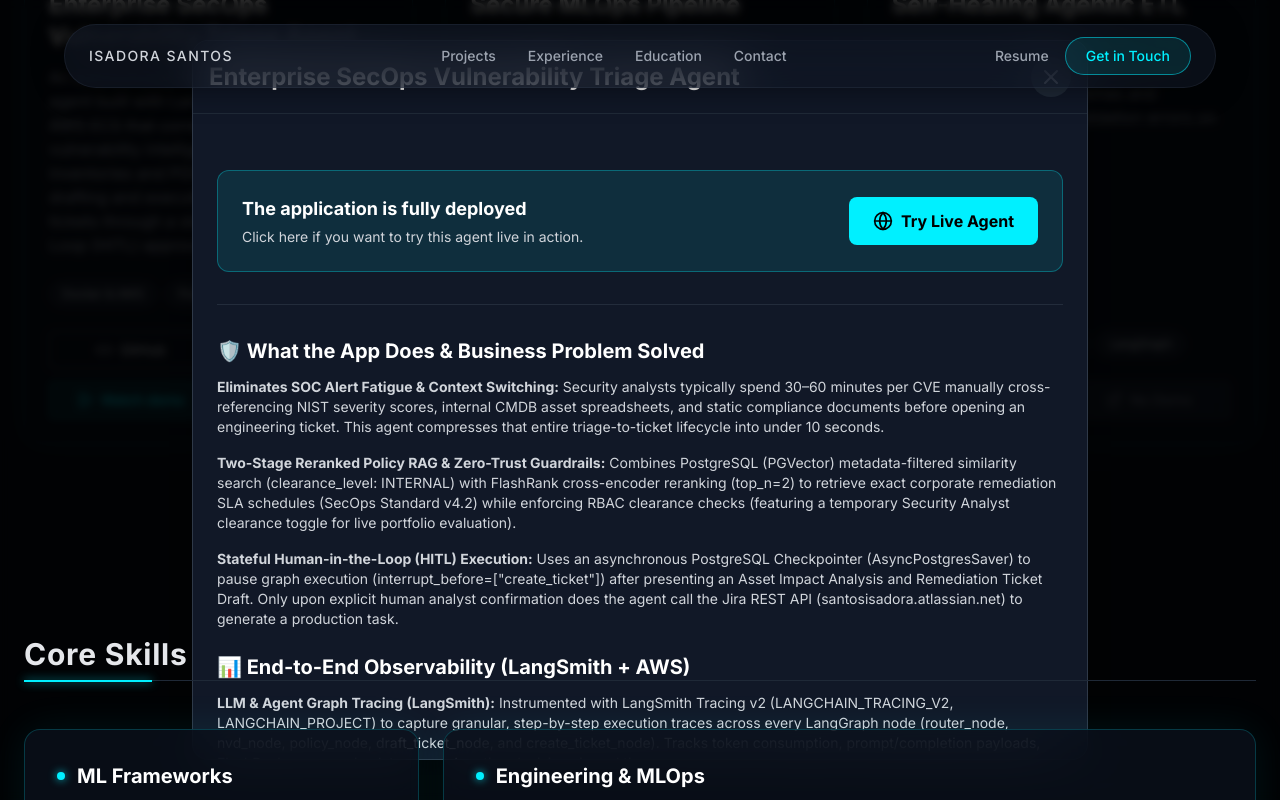
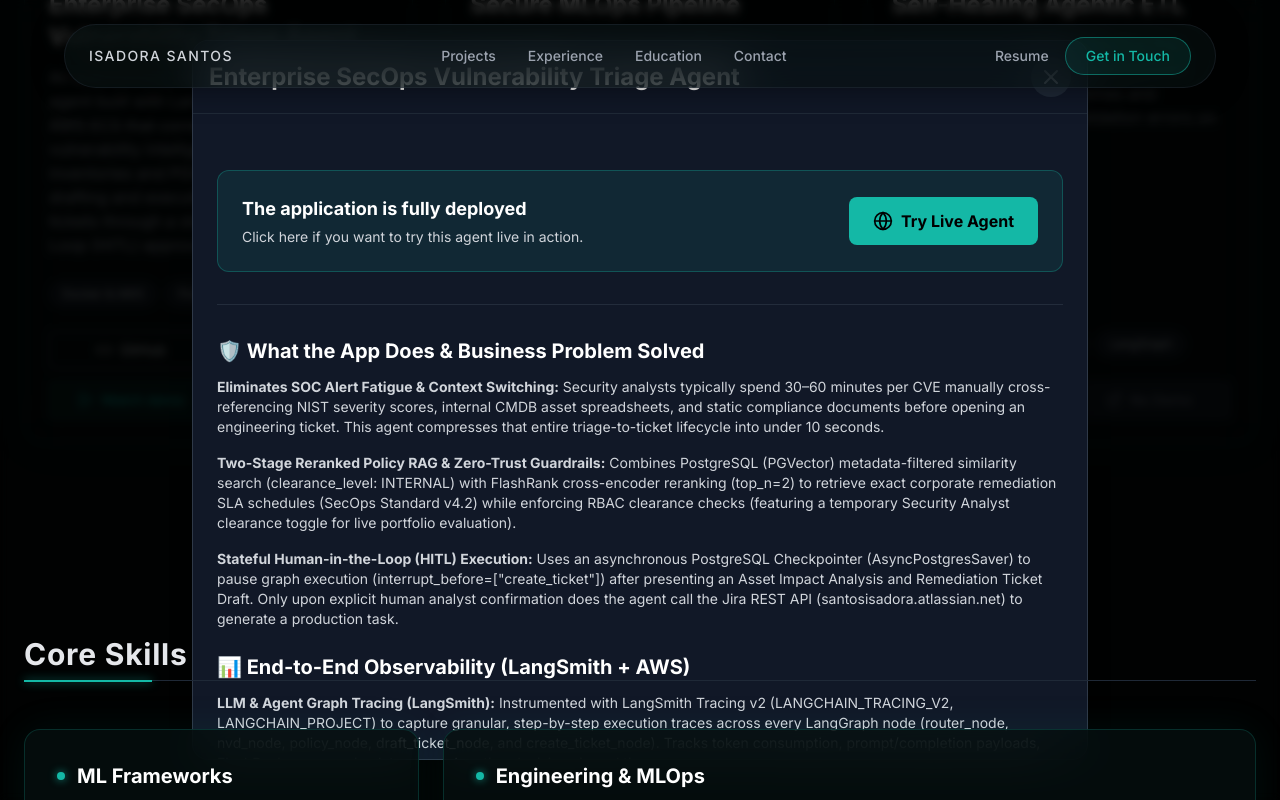
Before and after one commit to santosisadora/myportfolio, a React (Vite) app: page / in a window 1280 px wide. Both pictures are taken after a click on the button "View Details". Shown: the part 1339-2139 px from the top of the page. Built offline with nearby package versions, Linux system fonts and the light colour scheme.

Commit message:
style: Update color palette to dark teal and frosted glass, and update Experience title

```diff
--- a/src/App.jsx
+++ b/src/App.jsx
@@ -12,7 +12,7 @@
 
 function App() {
   return (
-    <div className="min-h-screen bg-[#070b14] text-gray-200 font-sans selection:bg-primary/30 relative overflow-x-hidden">
+    <div className="min-h-screen bg-[#050a0a] text-gray-200 font-sans selection:bg-primary/30 relative overflow-x-hidden">
       {/* Ambient background glows */}
       <div className="fixed top-[-20%] left-[-10%] w-[50vw] h-[50vw] rounded-full bg-primary/5 blur-[120px] pointer-events-none -z-10"></div>
       <div className="fixed bottom-[-20%] right-[-10%] w-[50vw] h-[50vw] rounded-full bg-primary/5 blur-[120px] pointer-events-none -z-10"></div>
--- a/src/components/Contact.jsx
+++ b/src/components/Contact.jsx
@@ -67,7 +67,7 @@
           whileInView={{ opacity: 1, y: 0 }}
           viewport={{ once: true }}
           transition={{ duration: 0.5, delay: 0.2 }}
-          className="glass-panel-heavy rounded-2xl p-8 w-full shadow-[0_0_50px_rgba(0,240,255,0.1)]"
+          className="glass-panel-heavy rounded-2xl p-8 w-full shadow-[0_0_50px_rgba(20,184,166,0.1)]"
         >
           <div className="flex flex-col gap-6">
             {contactLinks.map((link, index) => (
--- a/src/components/Education.jsx
+++ b/src/components/Education.jsx
@@ -47,7 +47,7 @@
             <h2 className="text-3xl font-bold text-gray-200 tracking-wide">Education</h2>
           </div>
           <div className="w-full h-[1px] bg-gray-800 relative">
-            <div className="absolute top-0 left-0 w-32 h-[2px] bg-primary shadow-[0_0_10px_rgba(0,240,255,0.8)]"></div>
+            <div className="absolute top-0 left-0 w-32 h-[2px] bg-primary shadow-[0_0_10px_rgba(20,184,166,0.8)]"></div>
           </div>
         </motion.div>
 
@@ -59,7 +59,7 @@
               whileInView={{ opacity: 1, x: 0 }}
               viewport={{ once: true }}
               transition={{ duration: 0.5, delay: index * 0.1 }}
-              className="glass-panel rounded-2xl p-6 flex gap-5 items-start h-full transition-all duration-500 hover:shadow-[0_0_30px_rgba(0,240,255,0.15)]"
+              className="glass-panel rounded-2xl p-6 flex gap-5 items-start h-full transition-all duration-500 hover:shadow-[0_0_30px_rgba(20,184,166,0.15)]"
             >
               <div className="p-3 bg-primary/10 rounded-full flex-shrink-0 mt-1">
                 <GraduationCap className="w-6 h-6 text-primary" />
--- a/src/components/Footer.jsx
+++ b/src/components/Footer.jsx
@@ -12,9 +12,9 @@
 const Logo = () => (
   <div className="flex items-center gap-4 hover:scale-105 transition-transform cursor-pointer">
     <div className="flex flex-col items-center justify-between w-6 h-8">
-      <div className="w-full h-1.5 bg-primary shadow-[0_0_8px_rgba(0,240,255,0.6)]"></div>
-      <div className="w-1.5 h-full bg-primary shadow-[0_0_8px_rgba(0,240,255,0.6)]"></div>
-      <div className="w-full h-1.5 bg-primary shadow-[0_0_8px_rgba(0,240,255,0.6)]"></div>
+      <div className="w-full h-1.5 bg-primary shadow-[0_0_8px_rgba(20,184,166,0.6)]"></div>
+      <div className="w-1.5 h-full bg-primary shadow-[0_0_8px_rgba(20,184,166,0.6)]"></div>
+      <div className="w-full h-1.5 bg-primary shadow-[0_0_8px_rgba(20,184,166,0.6)]"></div>
     </div>
     <div className="flex flex-col justify-center">
       <span className="text-lg font-bold text-white tracking-widest leading-none">ISADORA SANTOS</span>
--- a/src/components/Header.jsx
+++ b/src/components/Header.jsx
@@ -33,7 +33,7 @@
           </a>
           <a
             href="#contact"
-            className="text-sm font-medium text-primary bg-primary/10 border border-primary/50 px-5 py-2 rounded-full hover:bg-primary hover:text-black transition-all hover:shadow-[0_0_15px_rgba(0,240,255,0.4)]"
+            className="text-sm font-medium text-primary bg-primary/10 border border-primary/50 px-5 py-2 rounded-full hover:bg-primary hover:text-black transition-all hover:shadow-[0_0_15px_rgba(20,184,166,0.4)]"
           >
             Get in Touch
           </a>
--- a/src/components/Projects.jsx
+++ b/src/components/Projects.jsx
@@ -114,7 +114,7 @@
             <h2 className="text-3xl font-bold text-gray-200 tracking-wide">Featured Projects</h2>
           </div>
           <div className="w-full h-[1px] bg-gray-800 relative">
-            <div className="absolute top-0 left-0 w-64 h-[2px] bg-primary shadow-[0_0_10px_rgba(0,240,255,0.8)]"></div>
+            <div className="absolute top-0 left-0 w-64 h-[2px] bg-primary shadow-[0_0_10px_rgba(20,184,166,0.8)]"></div>
           </div>
         </motion.div>
 
@@ -126,7 +126,7 @@
               whileInView={{ opacity: 1, y: 0 }}
               viewport={{ once: true }}
               transition={{ duration: 0.5, delay: index * 0.1 }}
-              className="glass-panel rounded-2xl p-6 flex flex-col h-full group transition-all duration-500 hover:shadow-[0_0_40px_rgba(0,240,255,0.2)]"
+              className="glass-panel rounded-2xl p-6 flex flex-col h-full group transition-all duration-500 hover:shadow-[0_0_40px_rgba(20,184,166,0.2)]"
             >
               {project.image ? (
                 <div
@@ -273,7 +273,7 @@
                       href={selectedProject.data.liveApp}
                       target="_blank"
                       rel="noopener noreferrer"
-                      className="whitespace-nowrap px-6 py-3 bg-primary text-black font-bold rounded-lg hover:bg-primary/90 transition-all hover:shadow-[0_0_15px_rgba(0,240,255,0.4)] flex items-center gap-2"
+                      className="whitespace-nowrap px-6 py-3 bg-primary text-black font-bold rounded-lg hover:bg-primary/90 transition-all hover:shadow-[0_0_15px_rgba(20,184,166,0.4)] flex items-center gap-2"
                     >
                       <Globe className="w-5 h-5" />
                       Try Live Agent
--- a/src/components/ResumeSection.jsx
+++ b/src/components/ResumeSection.jsx
@@ -14,7 +14,7 @@
           className="mb-12"
         >
           <h2 className="text-4xl font-bold text-white mb-4">Resume</h2>
-          <div className="w-20 h-1 bg-primary mx-auto rounded-full shadow-[0_0_10px_rgba(0,240,255,0.5)]"></div>
+          <div className="w-20 h-1 bg-primary mx-auto rounded-full shadow-[0_0_10px_rgba(20,184,166,0.5)]"></div>
         </motion.div>
 
         <motion.div
@@ -28,7 +28,7 @@
             href="/Isadora_Santos-AI_MLops_Engineer.pdf"
             target="_blank"
             rel="noopener noreferrer"
-            className="flex items-center gap-2 px-8 py-4 bg-transparent border border-primary/50 text-primary font-bold rounded-lg hover:bg-primary/10 transition-all hover:shadow-[0_0_15px_rgba(0,240,255,0.2)] w-full sm:w-auto justify-center"
+            className="flex items-center gap-2 px-8 py-4 bg-transparent border border-primary/50 text-primary font-bold rounded-lg hover:bg-primary/10 transition-all hover:shadow-[0_0_15px_rgba(20,184,166,0.2)] w-full sm:w-auto justify-center"
           >
             <Eye className="w-5 h-5" />
             View Resume
@@ -36,7 +36,7 @@
           <a
             href="/Isadora_Santos-AI_MLops_Engineer.pdf"
             download="Isadora_Santos-AI_MLops_Engineer.pdf"
-            className="flex items-center gap-2 px-8 py-4 bg-primary text-black font-bold rounded-lg hover:bg-primary/90 transition-all hover:shadow-[0_0_15px_rgba(0,240,255,0.4)] w-full sm:w-auto justify-center"
+            className="flex items-center gap-2 px-8 py-4 bg-primary text-black font-bold rounded-lg hover:bg-primary/90 transition-all hover:shadow-[0_0_15px_rgba(20,184,166,0.4)] w-full sm:w-auto justify-center"
           >
             <Download className="w-5 h-5" />
             Download Resume
--- a/src/components/Skills.jsx
+++ b/src/components/Skills.jsx
@@ -53,7 +53,7 @@
             <h2 className="text-3xl font-bold text-gray-200 tracking-wide">Core Skills</h2>
           </div>
           <div className="w-full h-[1px] bg-gray-800 relative">
-            <div className="absolute top-0 left-0 w-32 h-[2px] bg-primary shadow-[0_0_10px_rgba(0,240,255,0.8)]"></div>
+            <div className="absolute top-0 left-0 w-32 h-[2px] bg-primary shadow-[0_0_10px_rgba(20,184,166,0.8)]"></div>
           </div>
         </motion.div>
 
@@ -65,9 +65,9 @@
               whileInView={{ opacity: 1, scale: 1 }}
               viewport={{ once: true }}
               transition={{ duration: 0.5, delay: category.delay }}
-              className={`glass-panel transition-all duration-500 hover:shadow-[0_0_30px_rgba(0,240,255,0.15)] rounded-2xl p-8 ${category.colSpan}`}
+              className={`glass-panel transition-all duration-500 hover:shadow-[0_0_30px_rgba(20,184,166,0.15)] rounded-2xl p-8 ${category.colSpan}`}
             >
-              <h3 className="text-xl font-bold text-white mb-6 flex items-center before:content-[''] before:w-2 before:h-2 before:bg-primary before:rounded-full before:mr-3 before:shadow-[0_0_8px_rgba(0,240,255,0.8)]">
+              <h3 className="text-xl font-bold text-white mb-6 flex items-center before:content-[''] before:w-2 before:h-2 before:bg-primary before:rounded-full before:mr-3 before:shadow-[0_0_8px_rgba(20,184,166,0.8)]">
                 {category.title}
               </h3>
               <div className="flex flex-wrap gap-3">
--- a/src/index.css
+++ b/src/index.css
@@ -5,25 +5,25 @@
 
 @layer base {
   body {
-    @apply bg-[#070b14] text-gray-200 font-sans antialiased selection:bg-primary/30;
+    @apply bg-[#050a0a] text-gray-200 font-sans antialiased selection:bg-primary/30;
   }
 }
 
 @layer utilities {
   .glass {
-    @apply bg-[#0f1623]/60 backdrop-blur-xl border border-gray-700/30;
+    @apply bg-[#081212]/60 backdrop-blur-xl border border-gray-700/30;
   }
 
   .glass-hover {
-    @apply hover:border-primary/50 hover:shadow-[0_0_30px_rgba(0,240,255,0.15)] transition-all duration-500;
+    @apply hover:border-primary/50 hover:shadow-[0_0_30px_rgba(20,184,166,0.15)] transition-all duration-500;
   }
 
   .glass-panel {
-    @apply bg-[#0b111c]/80 backdrop-blur-xl border border-primary/20 shadow-[0_0_40px_rgba(0,240,255,0.08)];
+    @apply bg-[#060f0f]/80 backdrop-blur-xl border border-primary/20 shadow-[0_0_40px_rgba(20,184,166,0.08)];
   }
 
   .glass-panel-heavy {
-    @apply bg-[#0b111c]/90 backdrop-blur-xl border border-primary/40 shadow-[0_0_50px_rgba(0,240,255,0.15)];
+    @apply bg-[#060f0f]/90 backdrop-blur-xl border border-primary/40 shadow-[0_0_50px_rgba(20,184,166,0.15)];
   }
 
   .text-glow {
--- a/tailwind.config.js
+++ b/tailwind.config.js
@@ -7,9 +7,9 @@
   theme: {
     extend: {
       colors: {
-        background: '#0B0F19',
-        primary: '#00F0FF',
-        secondary: '#0a84ff',
+        background: '#050a0a',
+        primary: '#14b8a6',
+        secondary: '#0d9488',
       },
       fontFamily: {
         sans: ['Inter', 'sans-serif'],
```
Also changed, not shown: src/components/Certifications.jsx (+5 -5 lines), src/components/Experience.jsx (+6 -6 lines), 1 other file (tests, documents, lock files or other folders).
